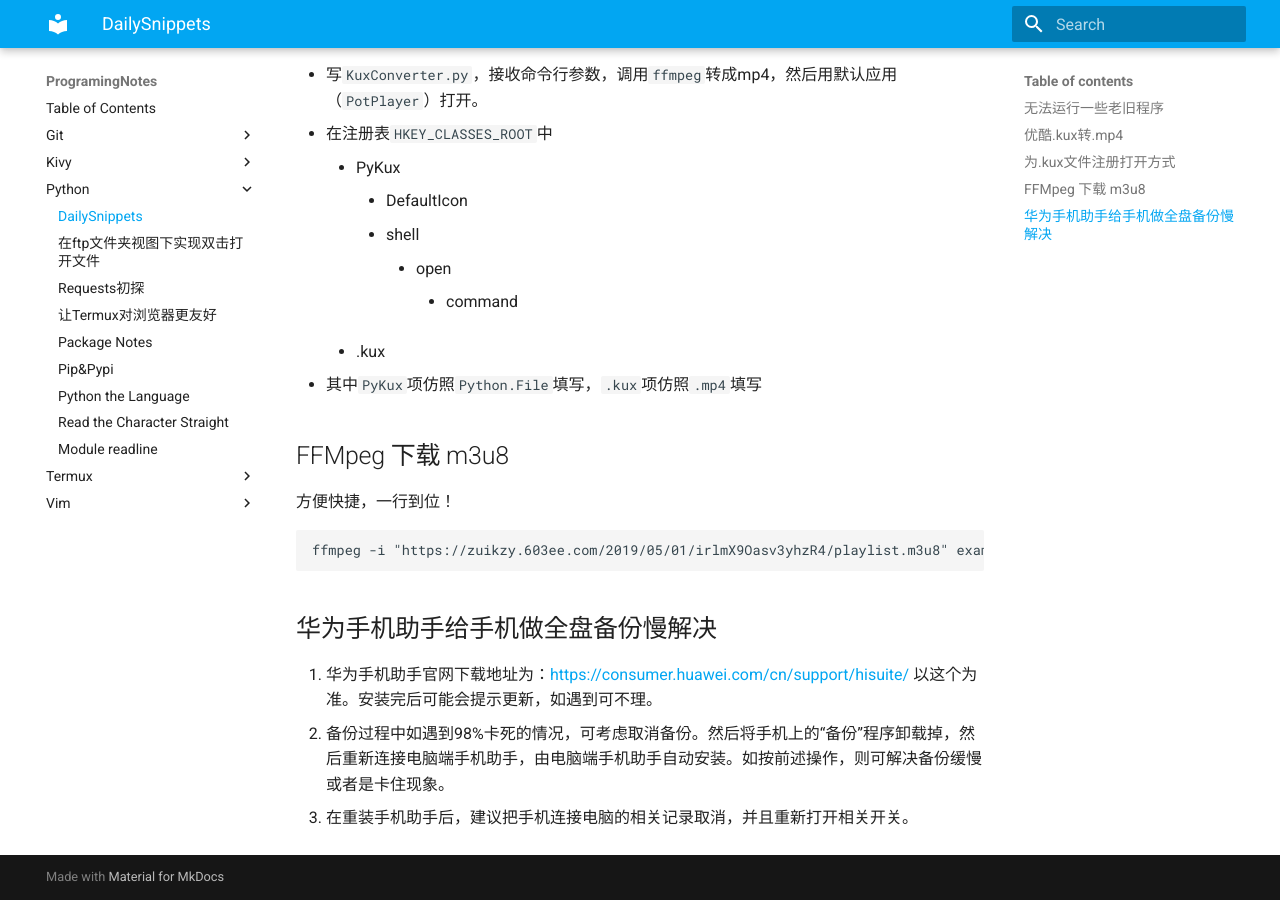
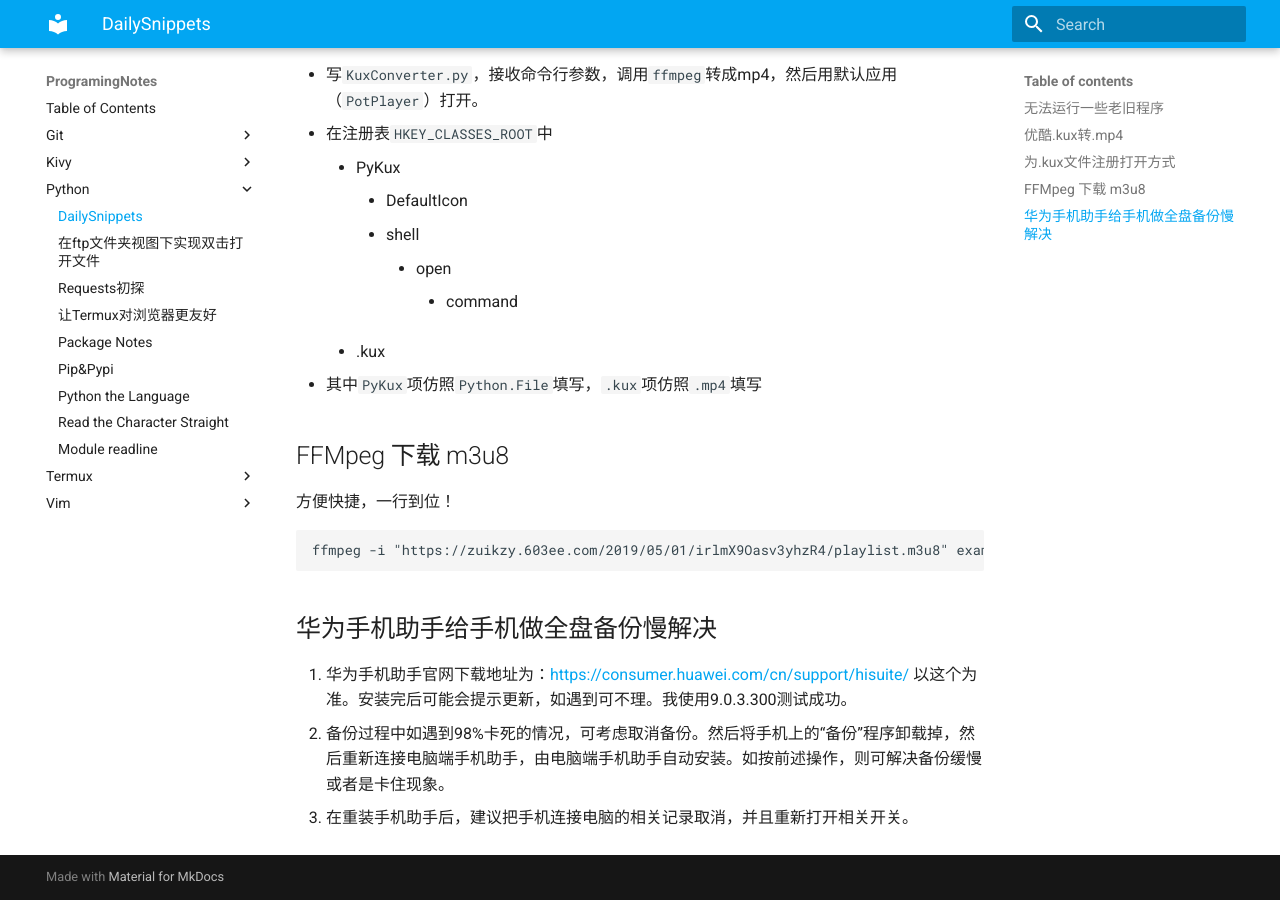
Before and after one commit to AllanChain/ProgramingNotes, an MkDocs documentation site: the page built from docs/python/DailySnippets.md, in a window 1280 px wide and 900 px high, scrolled down 653 px. Built offline with MkDocs 1.6.1 and Material for MkDocs 9.7.7, drawn with Linux system fonts in a browser that asks for light colours.

Commit message:
Update DailySnippets.md

```diff
--- a/docs/python/DailySnippets.md
+++ b/docs/python/DailySnippets.md
@@ -34,6 +34,6 @@
 
 ## 华为手机助手给手机做全盘备份慢解决
 1. 华为手机助手官网下载地址为：<https://consumer.huawei.com/cn/support/hisuite/>
-以这个为准。安装完后可能会提示更新，如遇到可不理。
+以这个为准。安装完后可能会提示更新，如遇到可不理。我使用9.0.3.300测试成功。
 2. 备份过程中如遇到98%卡死的情况，可考虑取消备份。然后将手机上的“备份”程序卸载掉，然后重新连接电脑端手机助手，由电脑端手机助手自动安装。如按前述操作，则可解决备份缓慢或者是卡住现象。
 3. 在重装手机助手后，建议把手机连接电脑的相关记录取消，并且重新打开相关开关。
```
